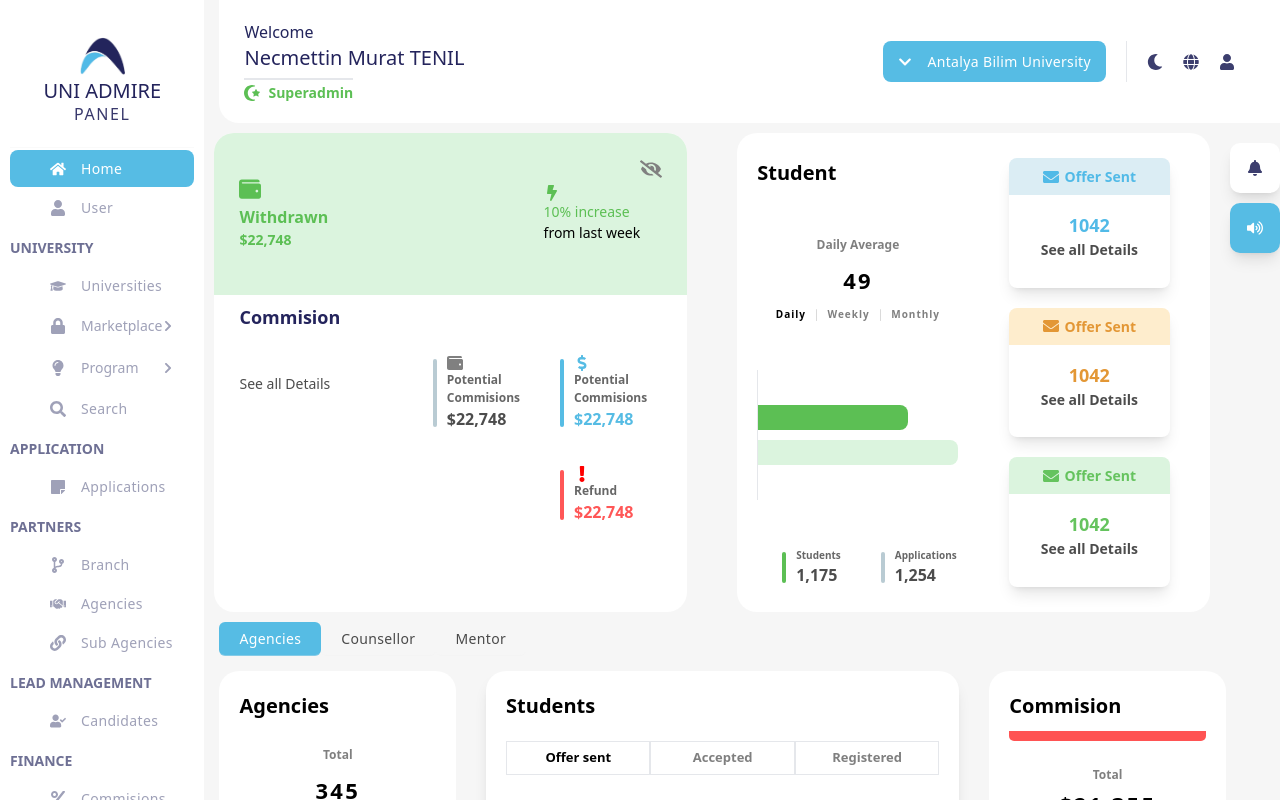
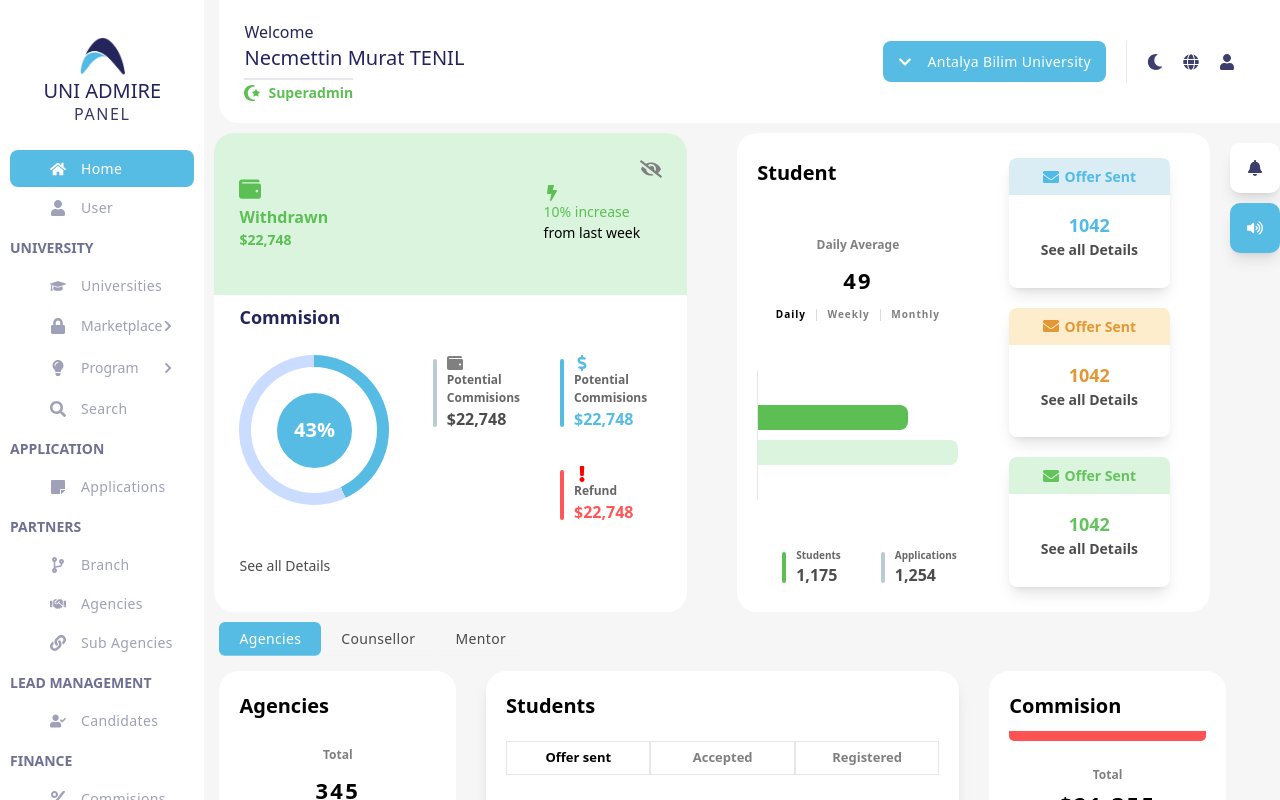
Before and after one commit to VinsDev/task, a React (Create React App) app: page / in a window 1280 px wide. Shown: the top 800 px of the page. Built offline with nearby package versions, Linux system fonts and the light colour scheme.

Commit message:
Circlular progress bar

```diff
--- a/src/components/Home.js
+++ b/src/components/Home.js
@@ -61,7 +61,7 @@ const Home = () => {
                                 <p className='text-[#24245c] text-[18px] leading-[25px] font-bold'>Commision</p>
                                 <div className='flex pt-[25px] justify-between'>
                                     <div className='items-center space-y-4 md:space-y-8 lg:space-y-12'>
-                                        {/* <CircularProgressBar targetValue={43} /> */}
+                                        <CircularProgressBar targetValue={43} />
                                         <p className='text-black/[0.7] text-[14px] leading-[25px] font-normal mt-4'>See all Details</p>
                                     </div>
                                     <div className='flex'>
```
